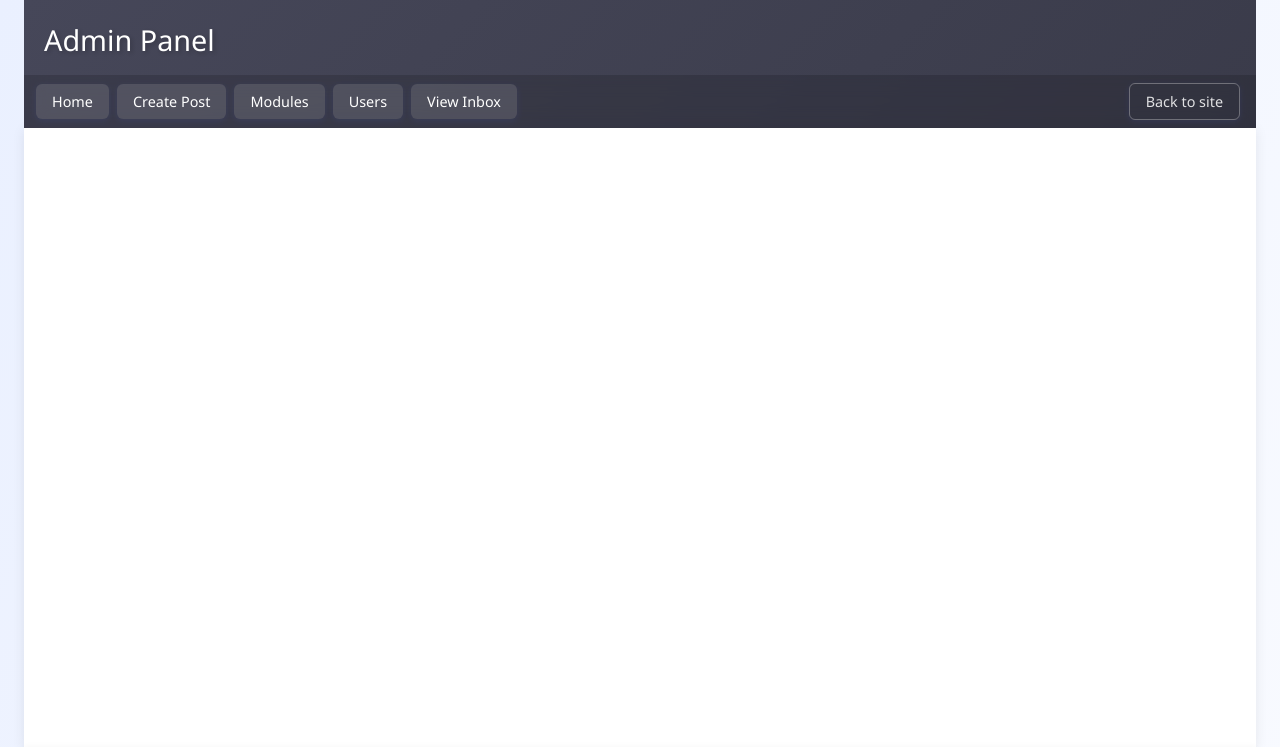
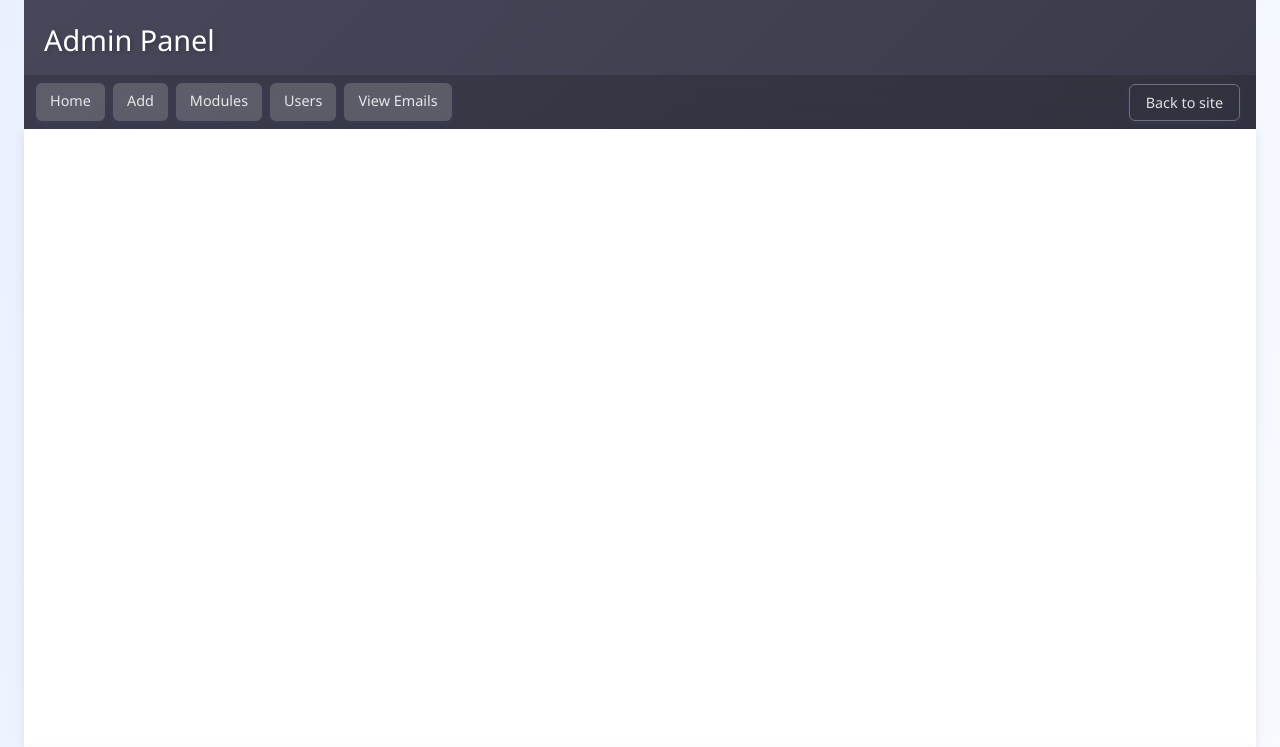
Before and after one commit to DK0310/web_program1_CW, a PHP site: page /admin_templates/admin_layout.html.php in a window 1280 px wide. Shown: the top 747 px of the page. Run offline with PHP 8.4, Linux system fonts and the light colour scheme.

Commit message:
nothing to fix

```diff
--- a/admin_templates/admin_layout.html.php
+++ b/admin_templates/admin_layout.html.php
@@ -1,39 +1,43 @@
-<?php
-if (session_status() === PHP_SESSION_NONE) session_start();
-// $basePath should be set by calling PHP file. Default '../' for files in admin/
-if (!isset($basePath)) $basePath = '../';
-?>
 <!DOCTYPE html>
 <html lang="en">
 <head>
     <meta charset="UTF-8">
     <meta name="viewport" content="width=device-width, initial-scale=1.0">
-    <link rel="stylesheet" href="<?= $basePath ?>base.css">
+    <link rel="stylesheet" href="../base.css">
     <title><?= htmlspecialchars($title ?? 'Admin', ENT_QUOTES, 'UTF-8') ?></title>
 </head>
 <body>
     <div class="container">
         <header>
             <h1>Admin Panel</h1>
-            <input type="checkbox" id="nav-toggle" class="nav-checkbox">
-            <label for="nav-toggle" class="nav-toggle" aria-label="Toggle navigation">☰</label>
             <nav>
-                <ul class="nav-tabs" id="navMenu">
-                    <li><a class="btn" href="<?= $basePath ?>admin/question.php">Home</a></li>
-                    <li><a class="btn" href="<?= $basePath ?>admin/addquestion.php">Create Post</a></li>
-                    <li><a class="btn" href="<?= $basePath ?>admin/manage_module.php">Modules</a></li>
-                    <li><a class="btn" href="<?= $basePath ?>admin/users.php">Users</a></li>
-                    <li><a class="btn" href="<?= $basePath ?>admin/view_emails.php">View Inbox</a></li>
+                <?php if (session_status() === PHP_SESSION_NONE) session_start(); ?>
+                <ul class="nav-tabs">
+                    <li class="<?= (isset($active) && $active === 'home') ? 'active' : '' ?>">
+                        <a class="<?= (isset($active) && $active === 'home') ? '' : 'ghost' ?>" href="question.php">Home</a></li>
+                    </li>
+                    <li class="<?= (isset($active) && $active === 'add') ? 'active' : '' ?>">
+                        <a class="<?= (isset($active) && $active === 'add') ? '' : 'ghost' ?>" href="addquestion.php">Add</a>
+                    </li>
+                    <li class="<?= (isset($active) && $active === 'modules') ? 'active' : '' ?>">
+                        <a class="<?= (isset($active) && $active === 'modules') ? '' : 'ghost' ?>" href="manage_module.php">Modules</a>
+                    </li>
+                    <li class="<?= (isset($active) && $active === 'users') ? 'active' : '' ?>">
+                        <a class="<?= (isset($active) && $active === 'users') ? '' : 'ghost' ?>" href="users.php">Users</a>
+                    </li>
+                    <li class="<?= (isset($active) && $active === 'emails') ? 'active' : '' ?>">
+                        <a class="<?= (isset($active) && $active === 'emails') ? '' : 'ghost' ?>" href="view_emails.php">View Emails</a>
+                    </li>
                 </ul>
 
                 <div class="nav-right">
                     <?php if (!empty($_SESSION['user_role']) && $_SESSION['user_role'] === 'admin'): ?>
-                        <span class="nav-user"><?= htmlspecialchars($currentUserName ?? $_SESSION['user_name'] ?? 'Admin', ENT_QUOTES, 'UTF-8') ?></span>
-                        <form action="<?= $basePath ?>logout.php" method="post" style="display:inline;margin:0">
+                        <span class="nav-user"><?= htmlspecialchars($_SESSION['user_name'] ?? 'Admin', ENT_QUOTES, 'UTF-8') ?></span>
+                        <form action="../logout.php" method="post" style="display:inline;margin:0">
                             <button class="btn logout" type="submit">Logout</button>
                         </form>
                     <?php else: ?>
-                        <a class="btn ghost" href="<?= $basePath ?>index.php">Back to site</a>
+                        <a class="btn ghost" href="../index.php">Back to site</a>
                     <?php endif; ?>
                 </div>
             </nav>
--- a/templates/login.html.php
+++ b/templates/login.html.php
@@ -18,4 +18,4 @@
 
 <p>New user? <a href="register.php">Register here</a></p>
 <br />
-<p><a href="sendpass.php">Forgot Password?</a></p>
+<p><a href="updatepass.php">Forgot Password?</a></p>
--- a/verify.php
+++ b/verify.php
@@ -14,7 +14,7 @@ if ($_SERVER['REQUEST_METHOD'] === 'POST') {
     elseif ($inputCode == ($_SESSION['reset_code'] ?? '')) {
         // verified OK
         $_SESSION['verified'] = true;
-        header("Location: sendpass.php");
+        header("Location: updatepass.php");
         exit;
     } else {
         $error = "Incorrect verification code.";
@@ -22,6 +22,3 @@ if ($_SERVER['REQUEST_METHOD'] === 'POST') {
 }
 include 'templates/verify.html.php';
 ?>
-
-
-<p style="color:red;"><?= htmlspecialchars($error) ?></p>
```
